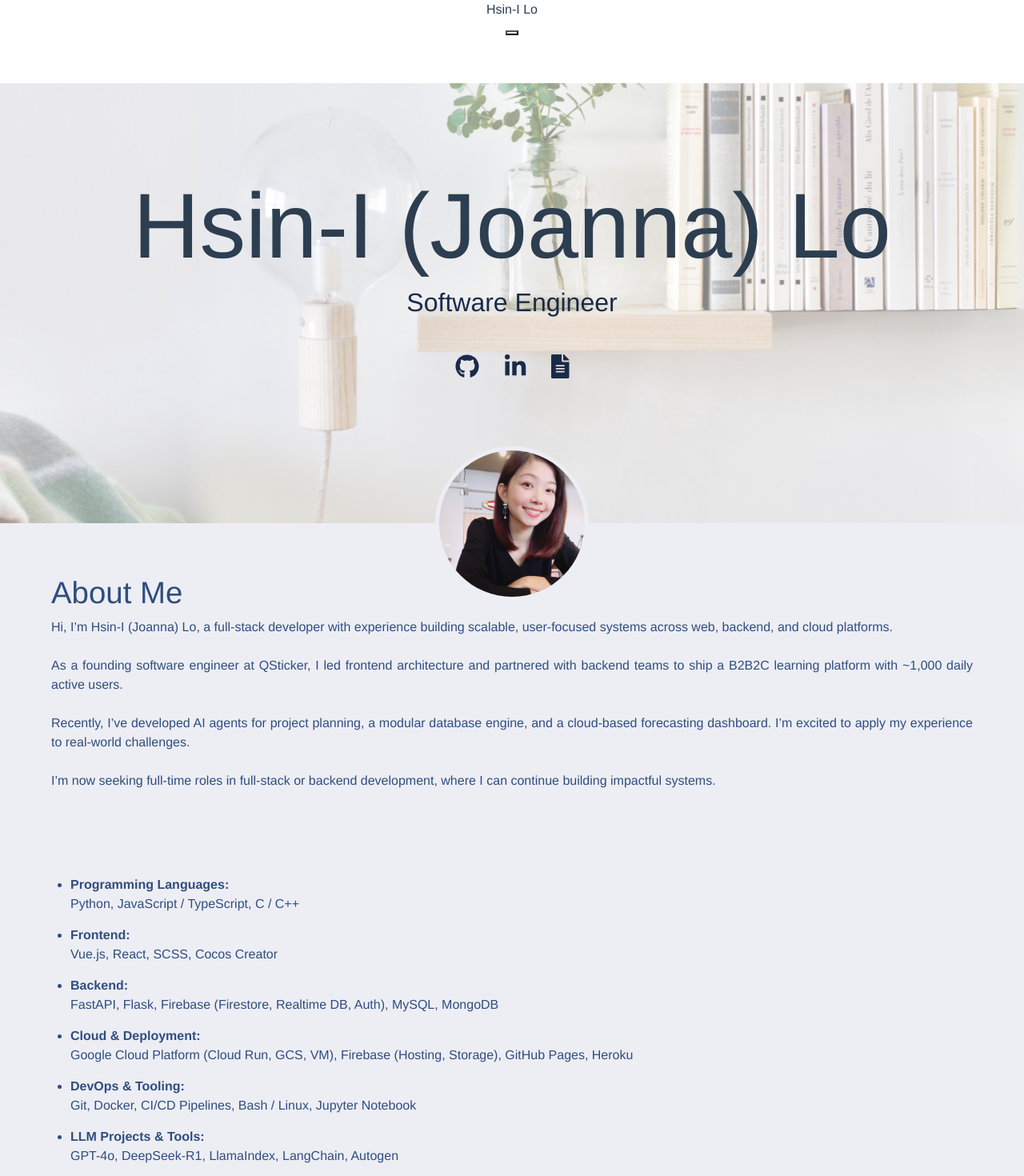
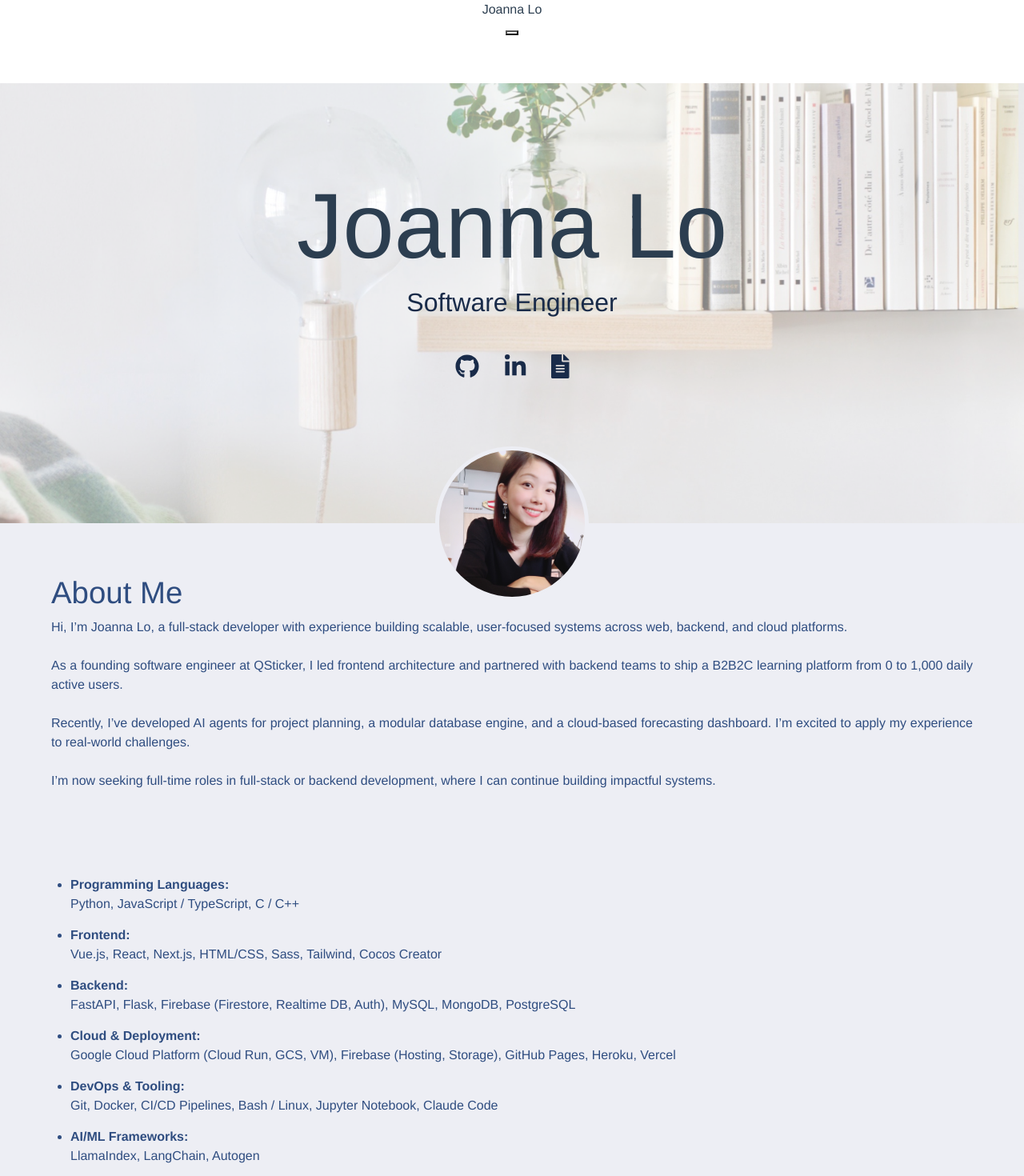
Before and after one commit to Lohsini/lohsini.github.io, a Vue app: page / in a window 1280 px wide. Shown: the top 1470 px of the page at 80% size. Built offline with nearby package versions, Linux system fonts and the light colour scheme.

Commit message:
update my name

```diff
--- a/package.json
+++ b/package.json
@@ -17,6 +17,7 @@
     "bootstrap": "^4.5.0",
     "bootstrap-vue": "^2.15.0",
     "core-js": "^3.6.5",
+    "sass": "^1.90.0",
     "vue": "^2.6.11",
     "vue-class-component": "^7.2.3",
     "vue-property-decorator": "^8.4.2",
@@ -39,7 +40,6 @@
     "eslint": "^6.7.2",
     "eslint-plugin-import": "^2.20.2",
     "eslint-plugin-vue": "^6.2.2",
-    "node-sass": "^4.12.0",
     "sass-loader": "^8.0.2",
     "typescript": "~3.9.3",
     "vue-template-compiler": "^2.6.11"
--- a/public/index.html
+++ b/public/index.html
@@ -7,14 +7,14 @@
     <link rel="icon" href="<%= BASE_URL %>favicon.ico">
     <title><%= htmlWebpackPlugin.options.title %></title>
     <meta name="keywords" content="Hsin-I,Joanna,Lo,Software,Software,Engineer">
-    <meta name="description" content="Hi, this is Hsin-I Lo, a Software Engineer">
-    <meta name="author" content="Hsin-I Lo"/>
+    <meta name="description" content="Hi, this is Joanna Lo, a Software Engineer">
+    <meta name="author" content="Joanna Lo"/>
 
     <meta property="og:title" content="<%= htmlWebpackPlugin.options.title %>"/>
     <meta property="og:type" content="website"/>
     <!-- <meta property="og:url" content="http://joannalo.com" />
     <meta property="og:image" content="https://lohsini.github.io/cover_photo.jpg"/> -->
-    <meta property="og:description" content="Hi, this is Hsin-I Lo."/>
+    <meta property="og:description" content="Hi, this is Joanna Lo."/>
     <meta property="og:site_name" content="<%= htmlWebpackPlugin.options.title %>"/>
 
     <!-- Global site tag (gtag.js) - Google Analytics -->
--- a/src/components/AboutMe.vue
+++ b/src/components/AboutMe.vue
@@ -15,7 +15,7 @@
                         <h1 class="mb-3">
                             About Me
                         </h1>
-                        <!-- Hello, I'm Hsin-I Lo, also known as Joanna. I'm pursuing my master's degree in Computer Science at the Illinois Institute of Technology.
+                        <!-- Hello, I'm Joanna Lo, also known as Joanna. I'm pursuing my master's degree in Computer Science at the Illinois Institute of Technology.
 
                         <br><br>
                         I was a software engineer at QSticker, where I played a pivotal role in developing a robust learning ability assessment platform that garnered 1,000 daily active users — before that, my time as a research assistant at National Tsing Hua University honed my skills in designing responsive web interfaces.
@@ -23,7 +23,7 @@
                         <br><br>
                         I'm passionately advancing my knowledge in Computer Science, eager to contribute my skills and experiences to new challenges. -->
 
-                        <!-- Hello, I'm Hsin-I Lo (Joanna), a recent Computer Science graduate from the Illinois Institute of Technology, with a strong focus on full-stack and frontend development.
+                        <!-- Hello, I'm Joanna Lo, a recent Computer Science graduate from the Illinois Institute of Technology, with a strong focus on full-stack and frontend development.
                         <br><br>
                         At IIT, I deepened my skills in building scalable web applications using React, Vue.js, and FastAPI, and I deployed cloud-based solutions with Google Cloud Platform services and relational databases such as MySQL, which strengthened my backend development and data handling capabilities.
                         <br><br>
@@ -32,9 +32,9 @@
                         My journey into web development began as a research assistant at National Tsing Hua University, where I designed responsive, accessible web interfaces for academic platforms. Some of the projects also involved Firebase services, which introduced me to cloud-based integration and real-time features early in my career.
                         <br><br>
                         I'm passionate about creating user-focused, maintainable applications and excited to contribute my skills in a full-stack or frontend development role that values clean architecture, collaboration, and continuous learning. -->
-                        Hi, I’m Hsin-I (Joanna) Lo, a full-stack developer with experience building scalable, user-focused systems across web, backend, and cloud platforms.
+                        Hi, I’m Joanna Lo, a full-stack developer with experience building scalable, user-focused systems across web, backend, and cloud platforms.
                         <br><br>
-                        As a founding software engineer at QSticker, I led frontend architecture and partnered with backend teams to ship a B2B2C learning platform with ~1,000 daily active users.
+                        As a founding software engineer at QSticker, I led frontend architecture and partnered with backend teams to ship a B2B2C learning platform from 0 to 1,000 daily active users.
                         <br><br>
                         Recently, I’ve developed AI agents for project planning, a modular database engine, and a cloud-based forecasting dashboard. I’m excited to apply my experience to real-world challenges.
                         <br><br>
@@ -106,15 +106,15 @@
                         <ul :class="['custom-bullet', {'hide-bullet': hideBullet}]">
                             <li><strong>Programming Languages:</strong><br>Python, JavaScript / TypeScript, C / C++</li>
 
-                            <li><strong>Frontend:</strong><br>Vue.js, React, SCSS, Cocos Creator</li>
+                            <li><strong>Frontend:</strong><br>Vue.js, React, Next.js, HTML/CSS, Sass, Tailwind, Cocos Creator</li>
 
-                            <li><strong>Backend:</strong><br>FastAPI, Flask, Firebase (Firestore, Realtime DB, Auth), MySQL, MongoDB</li>
+                            <li><strong>Backend:</strong><br>FastAPI, Flask, Firebase (Firestore, Realtime DB, Auth), MySQL, MongoDB, PostgreSQL</li>
 
-                            <li><strong>Cloud & Deployment:</strong><br>Google Cloud Platform (Cloud Run, GCS, VM), Firebase (Hosting, Storage), GitHub Pages, Heroku</li>
+                            <li><strong>Cloud & Deployment:</strong><br>Google Cloud Platform (Cloud Run, GCS, VM), Firebase (Hosting, Storage), GitHub Pages, Heroku, Vercel</li>
 
-                            <li><strong>DevOps & Tooling:</strong><br>Git, Docker, CI/CD Pipelines, Bash / Linux, Jupyter Notebook</li>
+                            <li><strong>DevOps & Tooling:</strong><br>Git, Docker, CI/CD Pipelines, Bash / Linux, Jupyter Notebook, Claude Code</li>
 
-                            <li><strong>LLM Projects & Tools:</strong><br>GPT-4o, DeepSeek-R1, LlamaIndex, LangChain, Autogen</li>
+                            <li><strong>AI/ML Frameworks:</strong><br>LlamaIndex, LangChain, Autogen</li>
 
                             <!-- <li><strong>Software Methodologies:</strong><br>Agile (Scrum), Waterfall, Human-in-the-loop evaluation</li> -->
 
@@ -135,6 +135,7 @@ export default Vue.extend({
     },
     data() {
         return {
+            hideBullet: false, // Set to true if you want to hide bullets by default
         };
     },
 });
--- a/src/components/Footer.vue
+++ b/src/components/Footer.vue
@@ -27,7 +27,7 @@
                     <MyLinks icon-style="light" />
                 </b-col>
             </b-row>
-            <p>© Copyright {{ currYear }} Hsin-I Lo</p>
+            <p>© Copyright {{ currYear }} Joanna Lo</p>
         </b-container>
     </section>
 </template>
@@ -45,9 +45,9 @@ export default Vue.extend({
         currYear(): number {
             return new Date().getFullYear();
         },
-        ...mapState([
-            "resumeLink",
-        ]),
+        ...mapState({
+            resumeLink: (state: any) => state.resumeLink,
+        }),
     },
 
 });
--- a/src/components/ImageBanner.vue
+++ b/src/components/ImageBanner.vue
@@ -1,7 +1,7 @@
 <template>
     <section class="banner-container">
         <h1 class="title">
-            Hsin-I (Joanna) Lo
+            Joanna Lo
         </h1>
         <h2 class="subtitle">
             Software Engineer
@@ -10,7 +10,7 @@
         <MyLinks class="download-resume" />
         <ProfileImage
             class="my-profile-image"
-            alt-text="Hsin-I Lo"
+            alt-text="Joanna Lo"
             :src="require('@/assets/myProfileImage.jpg')"
         />
     </section>
--- a/src/components/MyLinks.vue
+++ b/src/components/MyLinks.vue
@@ -8,7 +8,7 @@
             <font-awesome-icon :icon="['fab', 'github']" />
         </a>
         <a
-            href="https://www.linkedin.com/in/hsin-i-lo-2b7202a9/"
+            href="https://www.linkedin.com/in/hsin-i-lo/"
             target="_blank"
             :class="{ light: iconStyle !== 'dark' }"
         >
--- a/src/components/NavBar.vue
+++ b/src/components/NavBar.vue
@@ -6,7 +6,7 @@
         fixed="top"
     >
         <b-navbar-brand>
-            Hsin-I Lo
+            Joanna Lo
         </b-navbar-brand>
 
         <b-navbar-toggle target="nav-collapse" />
--- a/src/components/RainbowBanner.vue
+++ b/src/components/RainbowBanner.vue
@@ -3,7 +3,7 @@
         <!-- rainbowlize / bgPic 二選一 -->
         <div class="broad">
             <h1 class="title bgPic word">
-                Hsin-I (Joanna) Lo
+                Joanna Lo
             </h1>
             <h2 class="subtitle">
                 Software Engineer
@@ -12,7 +12,7 @@
             <MyLinks class="my-link-wrapper" />
             <ProfileImage
                 class="my-profile-image"
-                alt-text="Hsin-I Lo"
+                alt-text="Joanna Lo"
                 :src="require('@/assets/myProfileImage.jpg')"
             />
         </div>
--- a/vue.config.js
+++ b/vue.config.js
@@ -35,7 +35,7 @@ module.exports = {
     //         .plugin("html")
     //         .tap((args) => {
     //             // eslint-disable-next-line no-param-reassign
-    //             args[0].title = "Hsin-I Lo";
+    //             args[0].title = "Joanna Lo";
     //             return args;
     //         });
     // },
```
Also changed, not shown: 1 other file (tests, documents, lock files or other folders).
